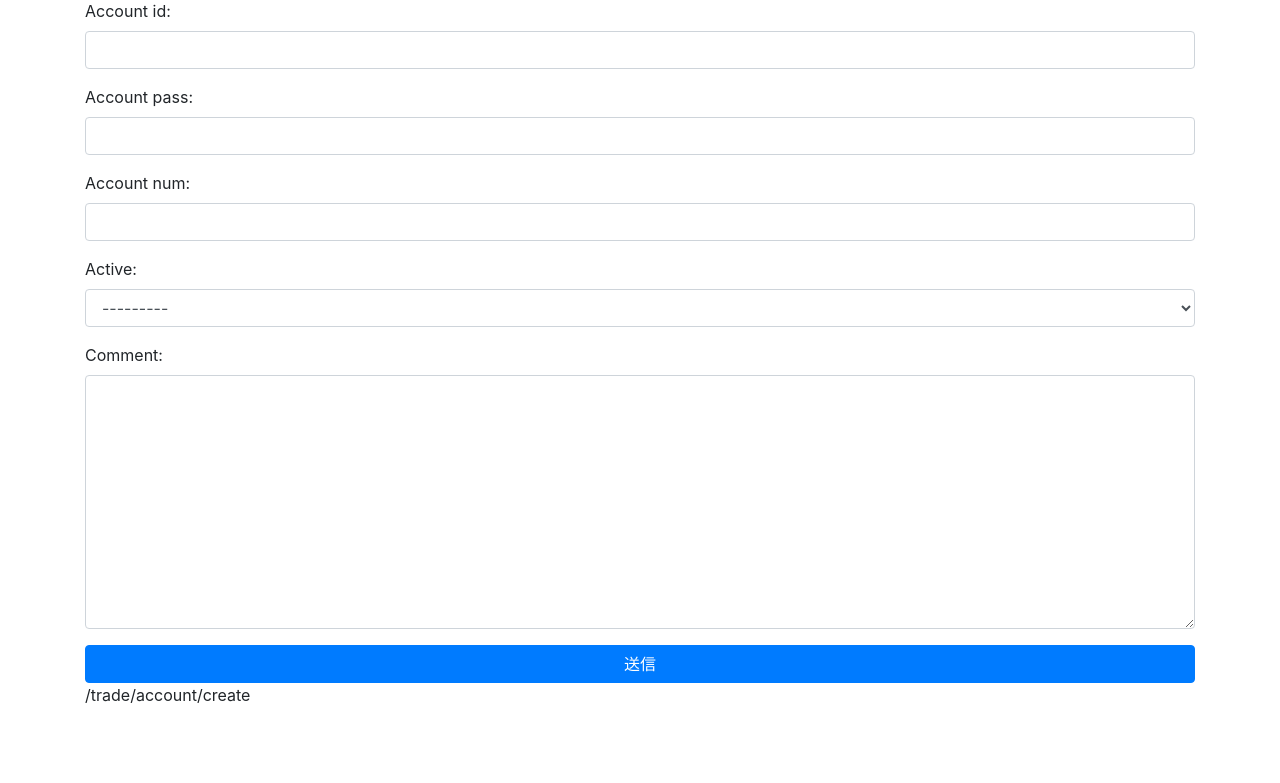
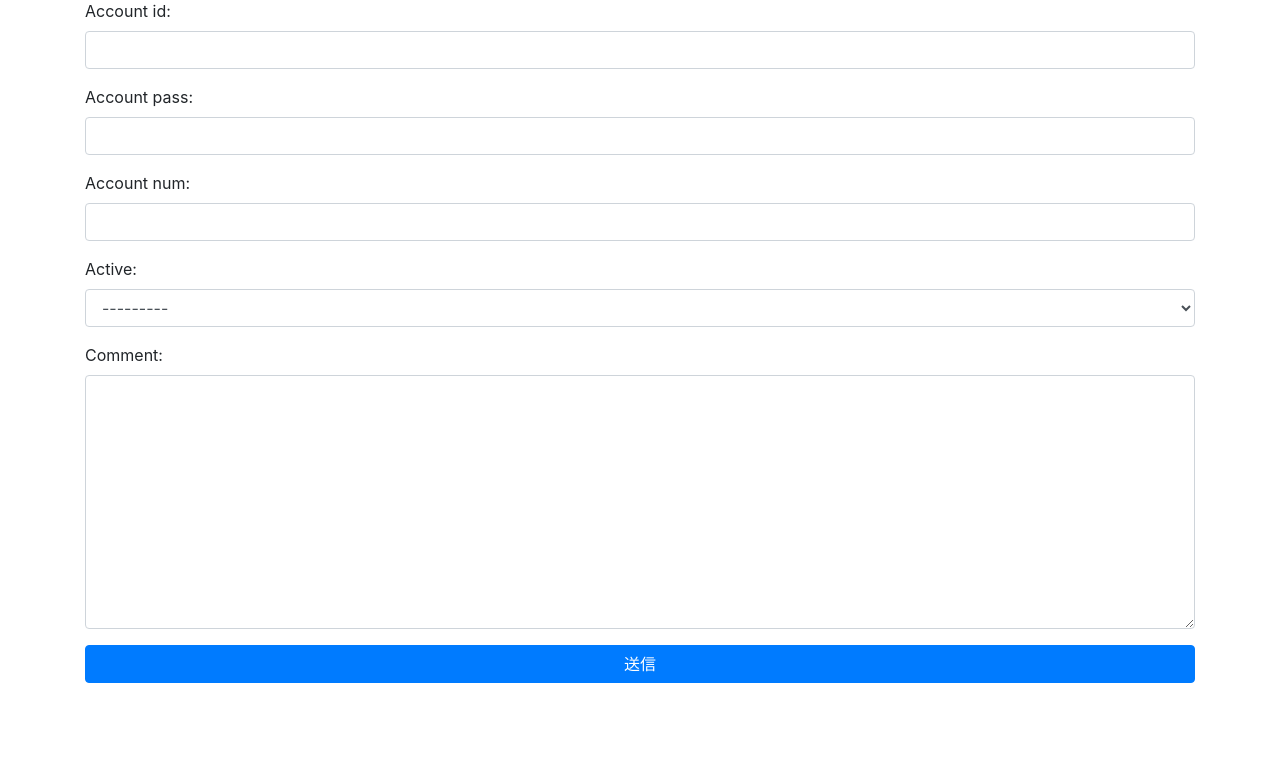
Before and after one commit to var-demiurgos/social-trading, a Django app: page /trade/account/create in a window 1280 px wide. Shown: the part 17-800 px from the top of the page. Run offline with Django 3.2, Linux system fonts and the light colour scheme; some libraries are stand-ins or nearby versions.

Commit message:
make it better

```diff
--- a/SocialTrade/templates/trade/account_form.html
+++ b/SocialTrade/templates/trade/account_form.html
@@ -9,11 +9,10 @@
   			<button type="submit" class="btn btn-primary btn-block">送信</button>
   		</form>
 	</div>
-	<p>{{ request.path }}</p>
 
 	{% if "edit" in request.path %}
 	<div class="accounts_container">
-  		<a href="{% url 'trade:delete' %}"><button type="submit" class="btn btn-danger">削除</button></a>
+  		<a href="{% url 'trade:delete' pk=pk %}"><button type="submit" class="btn btn-danger">削除</button></a>
 	</div>
 	{% endif %}
 {% endblock %}
```
